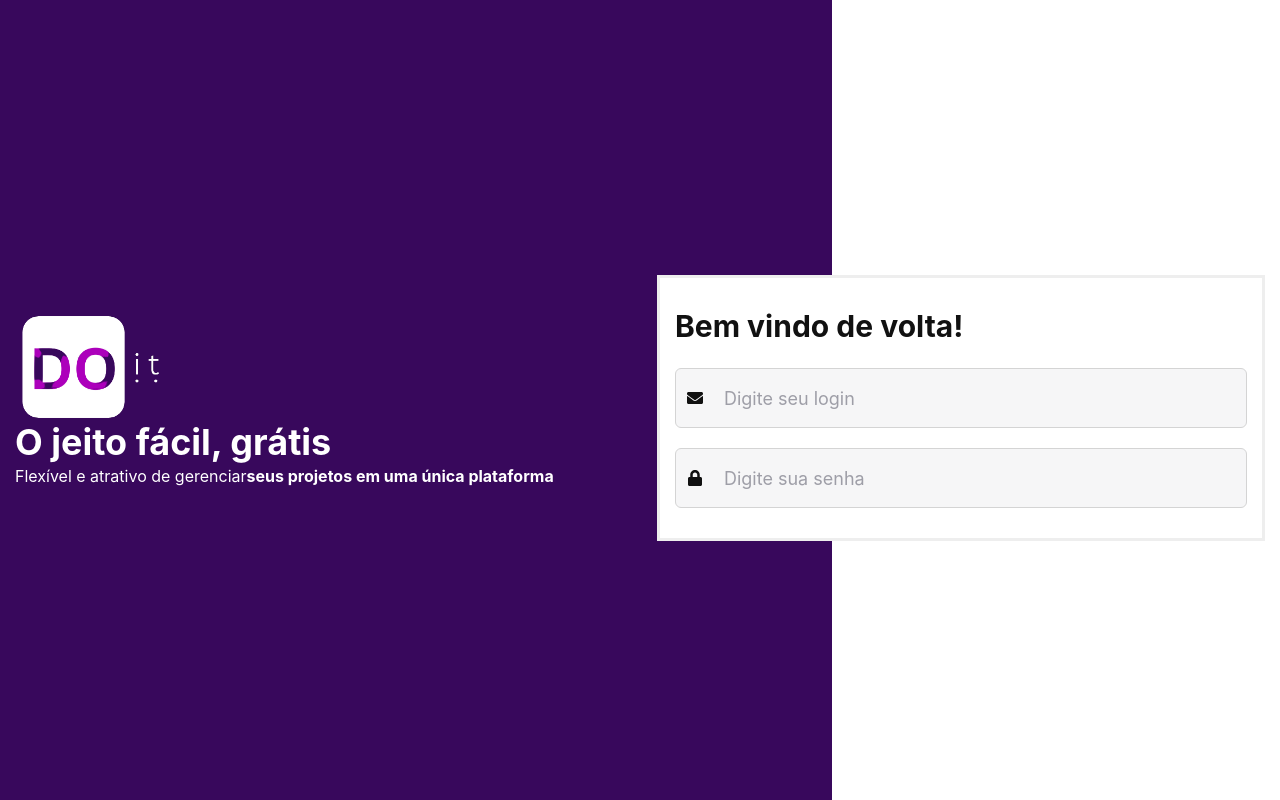
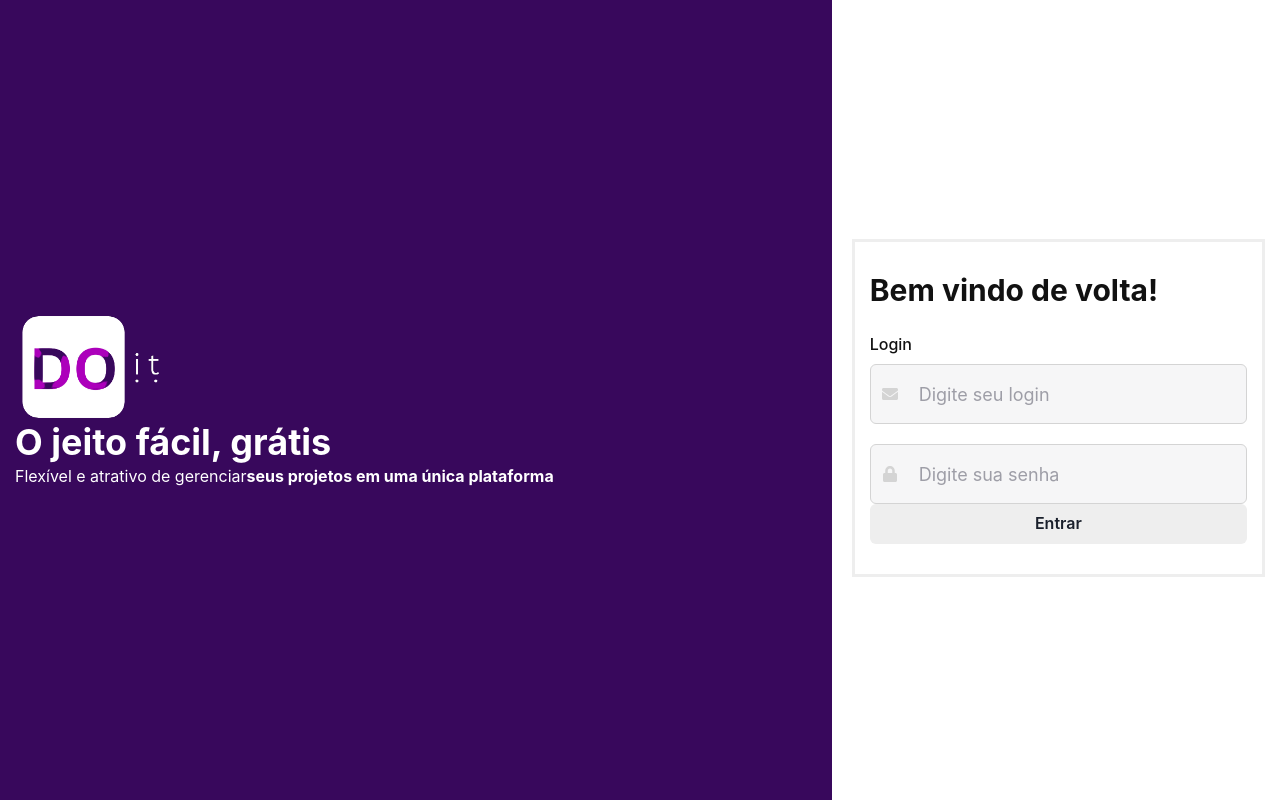
Before and after one commit to kefrenkennedy/do_it_typescrit, a React (Vite) app in the folder APP/: page / in a window 1280 px wide. Built offline with nearby package versions, Linux system fonts and the light colour scheme.

Commit message:
Refactor Input component to handle input variation based on focus and value, and add forwardRef to allow parent component to access input ref. Add form validation using yup and react-hook-form in Login page, and implement handleSignIn function to handle form submission

```diff
--- a/APP/src/components/Form/input.tsx
+++ b/APP/src/components/Form/input.tsx
@@ -10,31 +10,67 @@
 
 import { FaExclamation } from "react-icons/fa";
 
-import { useState, useEffect, useCallback, useRef } from "react";
+import {
+  useState,
+  useEffect,
+  useCallback,
+  useRef,
+  ForwardRefRenderFunction,
+  forwardRef,
+} from "react";
 
-import { FieldError } from "react-hook-form";
 import { IconType } from "react-icons/lib";
+import { FieldError, FieldErrors } from "react-hook-form";
 
 interface InputProps extends ChakraInputProps {
   name: string;
   label?: string;
-  error?: FieldError | null;
+  error?: any;
   icon?: IconType;
 }
 
-export const Input = ({
-  name,
-  error = null,
-  icon: Icon,
-  label,
-  ...rest
-}: InputProps) => {
+type inputVariationOptions = {
+  [key: string]: string;
+};
+
+const inputVariation: inputVariationOptions = {
+  error: "red.500",
+  default: "gray.200",
+  focus: "purple.800",
+  filled: "green.600",
+};
+
+const InputBase: ForwardRefRenderFunction<HTMLInputElement, InputProps> = (
+  { name, error = null, icon: Icon, label, ...rest },
+  ref
+) => {
+  const [value, setValue] = useState("");
+  const [variation, setVariation] = useState("default");
+
+  useEffect(() => {
+    if (error) {
+      return setVariation("error");
+    }
+  }, [error]);
+
+  const handleInputFocus = useCallback(() => {
+    if (!error) {
+      setVariation("focus");
+    }
+  }, [error]);
+
+  const handleInputBlur = useCallback(() => {
+    if (value.length > 1 && !error) {
+      return setVariation("filled");
+    }
+  }, [error, value]);
+
   return (
-    <FormControl>
+    <FormControl isInvalid={!!error}>
       {!!label && <FormLabel>{label}</FormLabel>}
       <InputGroup flexDirection="column">
         {Icon && (
-          <InputLeftElement mt="2.5">
+          <InputLeftElement color={inputVariation[variation]} mt="2.5">
             <Icon />
           </InputLeftElement>
         )}
@@ -42,11 +78,17 @@
         <ChakraInput
           name={name}
           bg="gray.50"
+          color={inputVariation[variation]}
+          onChangeCaptureValue={(e: any) => setValue(e.currentTarget.value)}
+          borderColor={inputVariation[variation]}
+          onFocus={handleInputFocus}
+          onBlurCapture={handleInputBlur}
           variant="outline"
           _hover={{ bgColor: "gray.100" }}
           _placeholder={{ color: "gray.300" }}
           size="lg"
           h="60px"
+          ref={ref}
           {...rest}
         />
 
@@ -55,3 +97,5 @@
     </FormControl>
   );
 };
+
+export const Input = forwardRef(InputBase);
--- a/APP/src/pages/Login/index.tsx
+++ b/APP/src/pages/Login/index.tsx
@@ -1,15 +1,39 @@
-import { Heading, Flex, Text, Grid, Image, VStack } from "@chakra-ui/react";
-import { useForm } from "react-hook-form";
+import {
+  Heading,
+  Flex,
+  Text,
+  Grid,
+  Image,
+  VStack,
+  Button,
+} from "@chakra-ui/react";
+import { SubmitHandler, useForm } from "react-hook-form";
 import { FaEnvelope, FaLock } from "react-icons/fa";
 import LogoSecondary from "../../assets/logo-secondary.png";
 import { Input } from "../../components/Form/input.jsx";
+import * as yup from "yup";
+import { yupResolver } from "@hookform/resolvers/yup";
+
+const signInSchema = yup.object().shape({
+  email: yup.string().required("Email obrigatório").email("Email inválido"),
+  password: yup.string().required("Senha obrigatória"),
+});
+
+interface SignInData {
+  email: string;
+  password: string;
+}
 
 export const Login = () => {
   const {
     formState: { errors },
     register,
     handleSubmit,
-  } = useForm();
+  } = useForm<SignInData>({
+    resolver: yupResolver(signInSchema),
+  });
+
+  const handleSignIn: SubmitHandler<SignInData> = (data) => console.log(data);
 
   return (
     <Flex
@@ -34,9 +58,10 @@
           </Text>
         </Grid>
         <Grid
+          onSubmit={handleSubmit(handleSignIn)}
           as="form"
           mt="4"
-          w="100%"
+          w="50%"
           padding="30px 15px"
           border="3px solid"
           borderColor="gray.100"
@@ -45,9 +70,23 @@
         >
           <Heading size="lg">Bem vindo de volta!</Heading>
           <VStack mt="6" spacing="5">
-            <Input placeholder="Digite seu login" icon={FaEnvelope} name="email" />
-            <Input placeholder="Digite sua senha" icon={FaLock} {...register("password")} />
+            <Input
+              placeholder="Digite seu login"
+              icon={FaEnvelope}
+              label="Login"
+              type="email"
+              error={errors.email}
+              {...register("email")}
+            />
+            <Input
+              placeholder="Digite sua senha"
+              icon={FaLock}
+              error={errors.password}
+              type="password"
+              {...register("password")}
+            />
           </VStack>
+          <Button type="submit">Entrar</Button>
         </Grid>
       </Flex>
     </Flex>
```
